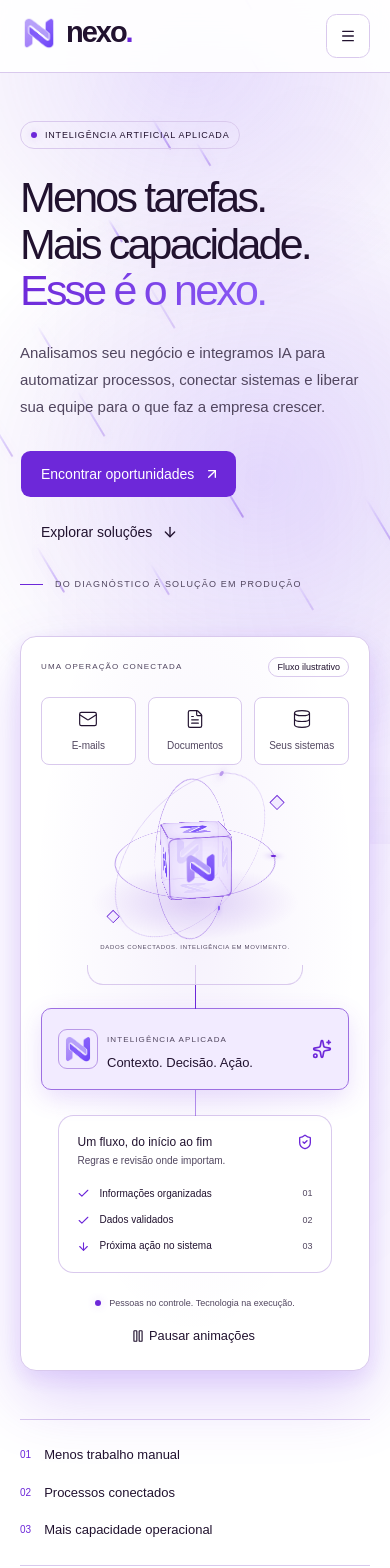
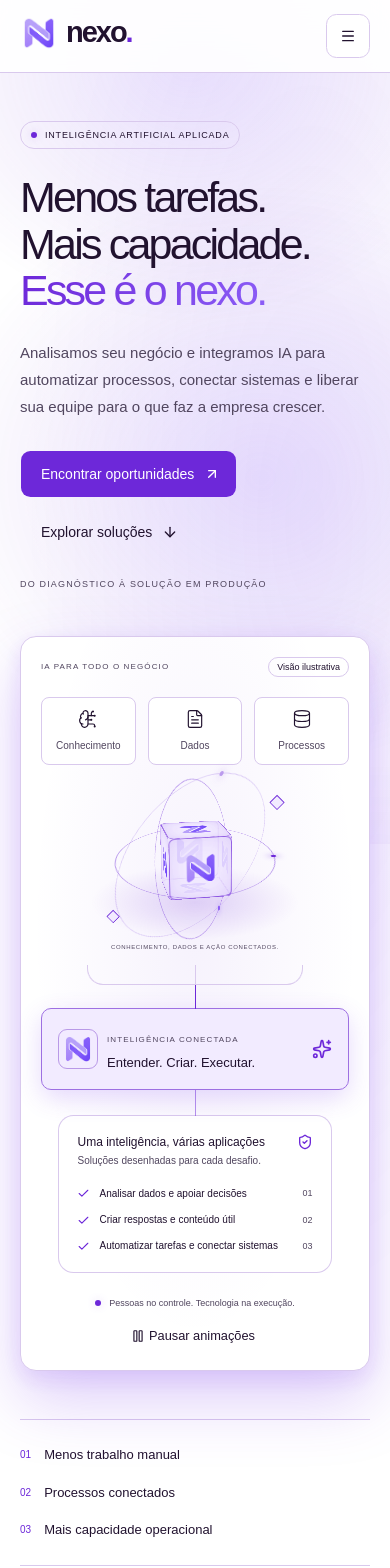
Before and after one commit to BrayanDevZN/Nexo, a React (Vite) app: page / in a window 390 px wide. Shown: the top 1568 px of the page. Built offline with nearby package versions, Linux system fonts and the light colour scheme.

Commit message:
Broaden hero AI capabilities and simplify purple background

```diff
--- a/index.html
+++ b/index.html
@@ -10,7 +10,7 @@
     />
     <link rel="icon" type="image/png" href="/images/nexo-symbol-purple.png" />
 
-    <title>Nexo — Inteligência Artificial Aplicada</title>
+    <title>Nexo | Inteligência Artificial Aplicada</title>
   </head>
 
   <body>
--- a/src/App.tsx
+++ b/src/App.tsx
@@ -80,7 +80,6 @@ export default function App() {
               </Button>
             </div>
             <div className="hero-note">
-              <span />
               <p>DO DIAGNÓSTICO À SOLUÇÃO EM PRODUÇÃO</p>
             </div>
           </div>
@@ -398,7 +397,7 @@ export default function App() {
       </main>
       <footer className="shell footer">
         <div className="footer-top">
-          <a href="#inicio" aria-label="Nexo — voltar ao início">
+          <a href="#inicio" aria-label="Nexo: voltar ao início">
             <Brand />
           </a>
           <p>
--- a/src/components/AnimatedBackground.tsx
+++ b/src/components/AnimatedBackground.tsx
@@ -1,14 +1,4 @@
-import type { CSSProperties } from "react";
 import { useMotionPreferences } from "@/components/MotionProvider";
-
-// Deterministic spacing and negative delays keep the rain filled on first render.
-const drops = Array.from({ length: 84 }, (_, index) => ({
-  x: (index * 37 + 3) % 100,
-  duration: 9 + (index % 7),
-  delay: -((index * 2.7) % 15),
-  length: 18 + (index % 5) * 9,
-  opacity: 0.2 + (index % 4) * 0.07,
-}));
 
 export function AnimatedBackground() {
   const { paused, reduced, pageVisible } = useMotionPreferences();
@@ -21,21 +11,6 @@ export function AnimatedBackground() {
       <div className="ambient-wash ambient-wash-one" />
       <div className="ambient-wash ambient-wash-two" />
       <div className="ambient-wash ambient-wash-three" />
-      {drops.map((drop, index) => (
-        <i
-          key={index}
-          className="ambient-drop"
-          style={
-            {
-              "--drop-x": `calc(${drop.x}% + ${drop.x * 0.6 - 60}vh)`,
-              "--drop-duration": `${drop.duration}s`,
-              "--drop-delay": `${drop.delay}s`,
-              "--drop-length": `${drop.length}px`,
-              "--drop-opacity": drop.opacity,
-            } as CSSProperties
-          }
-        />
-      ))}
     </div>
   );
 }
--- a/src/components/IntelligenceCore.tsx
+++ b/src/components/IntelligenceCore.tsx
@@ -26,7 +26,7 @@ export function IntelligenceCore() {
         <div className="core-satellite satellite-two" />
       </div>
       <span className="core-caption">
-        DADOS CONECTADOS. INTELIGÊNCIA EM MOVIMENTO.
+        CONHECIMENTO, DADOS E AÇÃO CONECTADOS.
       </span>
     </div>
   );
--- a/src/components/OperationVisual.tsx
+++ b/src/components/OperationVisual.tsx
@@ -1,9 +1,8 @@
 import {
-  ArrowDown,
   Check,
   Database,
   FileText,
-  Mail,
+  BrainCircuit,
   ShieldCheck,
   Sparkles,
 } from "lucide-react";
@@ -27,24 +26,24 @@ export function OperationVisual() {
       ref={ref}
       data-motion={active ? "running" : "paused"}
       className="operation-visual"
-      aria-label="Exemplo de fluxo: documentos e sistemas conectados à IA, com validação antes da execução."
+      aria-label="Inteligência artificial conectando dados, conhecimento e processos para analisar, criar e executar com supervisão humana."
     >
       <div className="visual-topline">
-        <span className="tiny-label">UMA OPERAÇÃO CONECTADA</span>
-        <Badge variant="outline">Fluxo ilustrativo</Badge>
+        <span className="tiny-label">IA PARA TODO O NEGÓCIO</span>
+        <Badge variant="outline">Visão ilustrativa</Badge>
       </div>
       <div className="sources">
         <div>
-          <Mail aria-hidden="true" />
-          <span>E-mails</span>
+          <BrainCircuit aria-hidden="true" />
+          <span>Conhecimento</span>
         </div>
         <div>
           <FileText aria-hidden="true" />
-          <span>Documentos</span>
+          <span>Dados</span>
         </div>
         <div>
           <Database aria-hidden="true" />
-          <span>Seus sistemas</span>
+          <span>Processos</span>
         </div>
       </div>
       <IntelligenceCore />
@@ -58,8 +57,8 @@ export function OperationVisual() {
           <Brand compact />
         </div>
         <div>
-          <span className="tiny-label">INTELIGÊNCIA APLICADA</span>
-          <strong>Contexto. Decisão. Ação.</strong>
+          <span className="tiny-label">INTELIGÊNCIA CONECTADA</span>
+          <strong>Entender. Criar. Executar.</strong>
         </div>
         <Sparkles className="size-5" aria-hidden="true" />
       </div>
@@ -67,26 +66,28 @@ export function OperationVisual() {
       <Card className="mx-auto w-[88%]">
         <CardHeader>
           <div className="flex items-center justify-between gap-2">
-            <CardTitle>Um fluxo, do início ao fim</CardTitle>
+            <CardTitle>Uma inteligência, várias aplicações</CardTitle>
             <ShieldCheck className="size-4 text-primary" aria-hidden="true" />
           </div>
-          <CardDescription>Regras e revisão onde importam.</CardDescription>
+          <CardDescription>
+            Soluções desenhadas para cada desafio.
+          </CardDescription>
         </CardHeader>
         <CardContent>
           <ol className="execution-list">
             <li>
               <Check aria-hidden="true" />
-              <span>Informações organizadas</span>
+              <span>Analisar dados e apoiar decisões</span>
               <span>01</span>
             </li>
             <li>
               <Check aria-hidden="true" />
-              <span>Dados validados</span>
+              <span>Criar respostas e conteúdo útil</span>
               <span>02</span>
             </li>
             <li>
-              <ArrowDown aria-hidden="true" />
-              <span>Próxima ação no sistema</span>
+              <Check aria-hidden="true" />
+              <span>Automatizar tarefas e conectar sistemas</span>
               <span>03</span>
             </li>
           </ol>
--- a/src/components/SiteHeader.tsx
+++ b/src/components/SiteHeader.tsx
@@ -17,7 +17,7 @@ export function SiteHeader() {
   return (
     <header className="site-header">
       <div className="shell header-inner">
-        <a href="#inicio" aria-label="Nexo — início">
+        <a href="#inicio" aria-label="Nexo: início">
           <Brand />
         </a>
         <nav className="desktop-nav" aria-label="Navegação principal">
--- a/src/styles/globals.css
+++ b/src/styles/globals.css
@@ -272,11 +272,6 @@ h2 span {
   gap: 12px;
   margin-top: 32px;
 }
-.hero-note > span {
-  width: 23px;
-  height: 1px;
-  background: var(--primary);
-}
 .hero-note > p {
   color: var(--muted-foreground);
   font-size: 8px;
@@ -1778,32 +1773,6 @@ main,
   opacity: 0.7;
   animation: ambient-sweep-one 38s ease-in-out infinite alternate-reverse;
 }
-.ambient-drop {
-  position: absolute;
-  left: var(--drop-x);
-  top: -70px;
-  width: 2px;
-  height: var(--drop-length);
-  border-radius: 999px;
-  opacity: var(--drop-opacity);
-  background: linear-gradient(
-    transparent,
-    var(--highlight) 65%,
-    var(--primary)
-  );
-  box-shadow: 0 3px 8px color-mix(in srgb, var(--primary) 15%, transparent);
-  animation: ambient-rain var(--drop-duration) linear infinite;
-  animation-delay: var(--drop-delay);
-}
-@keyframes ambient-rain {
-  from {
-    transform: translate3d(0, 0, 0) rotate(-31deg);
-  }
-  to {
-    transform: translate3d(calc(60vh + 84px), calc(100vh + 140px), 0)
-      rotate(-31deg);
-  }
-}
 @keyframes ambient-sweep-one {
   from {
     transform: translate3d(-3%, -3%, 0) scale(0.95);
@@ -1823,21 +1792,21 @@ main,
 /* Stronger violet separation and crisp outlines across the component system. */
 .operation-visual {
   box-shadow:
-    0 28px 65px color-mix(in srgb, var(--shadow-tone) 22%, transparent),
+    0 28px 65px color-mix(in srgb, var(--shadow-tone) 26%, transparent),
     0 8px 20px color-mix(in srgb, var(--shadow-tone) 12%, transparent);
 }
 .solution-card,
 .stream-console,
 [data-slot="carousel-item"] > [data-slot="card"] {
   box-shadow:
-    0 18px 40px color-mix(in srgb, var(--shadow-tone) 17%, transparent),
-    0 4px 12px color-mix(in srgb, var(--shadow-tone) 10%, transparent);
+    0 18px 40px color-mix(in srgb, var(--shadow-tone) 21%, transparent),
+    0 4px 12px color-mix(in srgb, var(--shadow-tone) 13%, transparent);
 }
 .case-panel,
 .contact-panel {
   box-shadow:
-    0 24px 55px color-mix(in srgb, var(--shadow-tone) 21%, transparent),
-    0 6px 16px color-mix(in srgb, var(--shadow-tone) 10%, transparent);
+    0 24px 55px color-mix(in srgb, var(--shadow-tone) 25%, transparent),
+    0 6px 16px color-mix(in srgb, var(--shadow-tone) 13%, transparent);
 }
 .section-tinted {
   background: linear-gradient(
@@ -1864,7 +1833,7 @@ main,
 }
 .intelligence-node {
   border-color: color-mix(in srgb, var(--primary) 55%, var(--border));
-  box-shadow: 0 8px 24px color-mix(in srgb, var(--shadow-tone) 16%, transparent);
+  box-shadow: 0 8px 24px color-mix(in srgb, var(--shadow-tone) 19%, transparent);
 }
 .tiny-label {
   font-size: 10px;
@@ -1886,14 +1855,11 @@ main,
     width: 160vw;
     height: 65vh;
   }
-  .ambient-drop:nth-of-type(n + 49) {
-    display: none;
-  }
   .solution-card,
   .stream-console {
     box-shadow:
-      0 12px 28px color-mix(in srgb, var(--shadow-tone) 18%, transparent),
-      0 3px 9px color-mix(in srgb, var(--shadow-tone) 10%, transparent);
+      0 12px 28px color-mix(in srgb, var(--shadow-tone) 22%, transparent),
+      0 3px 9px color-mix(in srgb, var(--shadow-tone) 13%, transparent);
   }
   .tiny-label {
     font-size: 8px;
@@ -1903,7 +1869,4 @@ main,
   .page-ambient * {
     animation: none !important;
   }
-  .ambient-drop {
-    display: none;
-  }
-}
+}
```
Also changed, not shown: 1 other file (tests, documents, lock files or other folders).
